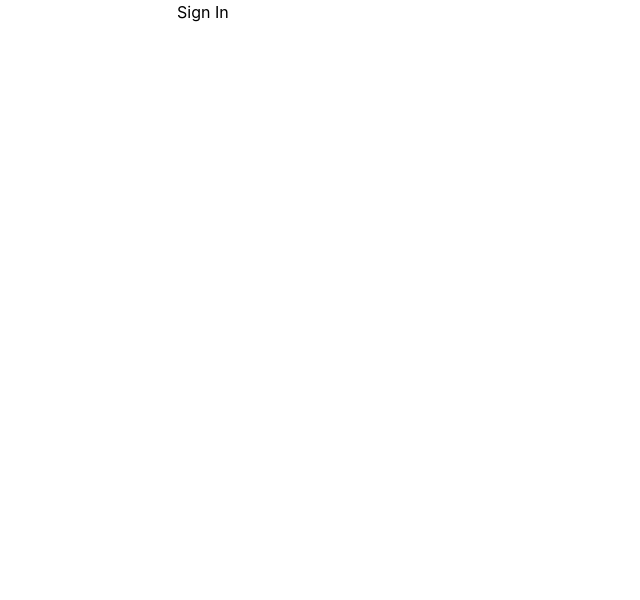
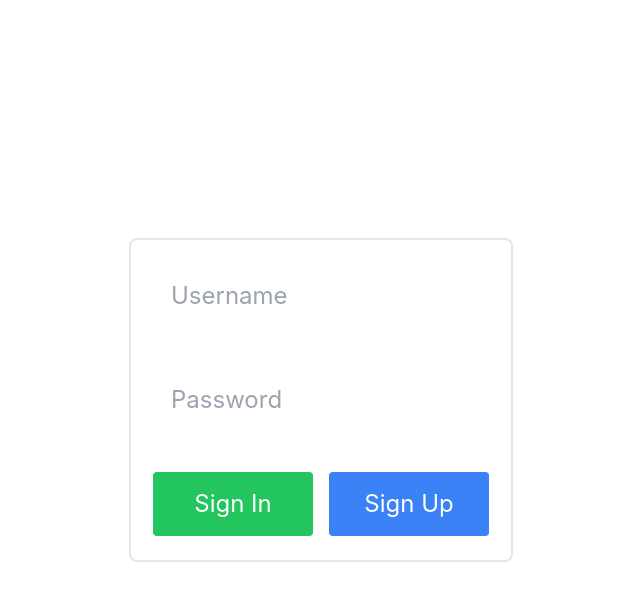
Before and after one commit to ashrhmn/fms-lv-next-ts, a Next.js app: page /auth/sign-in in a window 1280 px wide. Shown: the top 600 px of the page, without its empty margins (319-959 px from the left). Built offline with nearby package versions, Linux system fonts and the light colour scheme.

Commit message:
Add styles to signin page

```diff
--- a/pages/auth/sign-in.tsx
+++ b/pages/auth/sign-in.tsx
@@ -4,6 +4,7 @@ import useInput from "../../hooks/useInput";
 import { service } from "../../service";
 import Cookies from "js-cookie";
 import { useRouter } from "next/router";
+import Link from "next/link";
 
 const SignInPage: NextPage = () => {
   const usernameInputController = useInput();
@@ -22,10 +23,34 @@ const SignInPage: NextPage = () => {
     }
   };
   return (
-    <div>
-      <input type="text" {...usernameInputController} />
-      <input type="password" {...passwordInputController} />
-      <button onClick={handleLogin}>Sign In</button>
+    <div className="flex justify-center items-center h-[100vh]">
+      <div className="flex p-6 border-2 rounded-lg flex-col w-96 justify-center gap-10 items-center text-2xl">
+        <input
+          className="w-full p-4 rounded"
+          placeholder="Username"
+          type="text"
+          {...usernameInputController}
+        />
+        <input
+          className="w-full p-4 rounded"
+          placeholder="Password"
+          type="password"
+          {...passwordInputController}
+        />
+        <div className="flex gap-4 justify-center">
+          <button
+            className="bg-green-500 text-white hover:bg-green-700 transition-colors p-4 rounded w-40"
+            onClick={handleLogin}
+          >
+            Sign In
+          </button>
+          <Link passHref href={`/auth/sign-up`}>
+            <button className="bg-blue-500 text-white hover:bg-blue-700 transition-colors p-4 rounded w-40">
+              Sign Up
+            </button>
+          </Link>
+        </div>
+      </div>
     </div>
   );
 };
```
